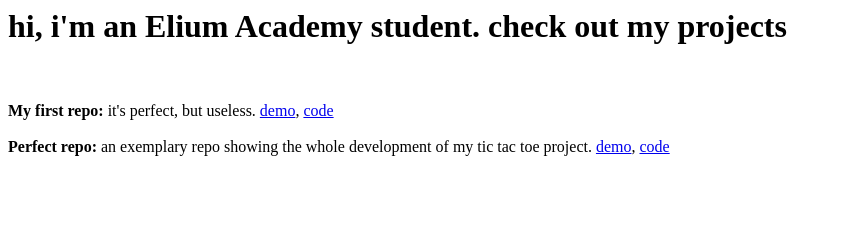
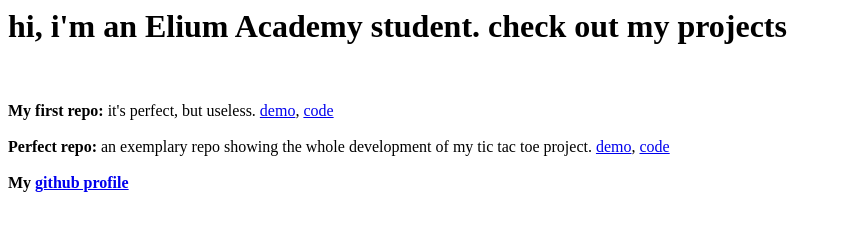
Before and after one commit to elium-student/elium-student.github.io, a plain HTML site: page index.html in a window 1280 px wide. Shown: the whole page, without its empty margins (0-841 px from the left). Drawn offline with Linux system fonts and the light colour scheme.

Commit message:
link to profile

```diff
--- a/index.html
+++ b/index.html
@@ -4,3 +4,4 @@
 <br><br>
 <b>Perfect repo:</b> an exemplary repo showing the whole development of my tic tac toe project. <a href="https://elium-student.github.io/perfect-repo/">demo</a>, <a href="https://github.com/elium-student/perfect-repo/">code</a>
 <br><br>
+<b>My <a href='https://github.com/elium-student'>github profile</a></b>
```
